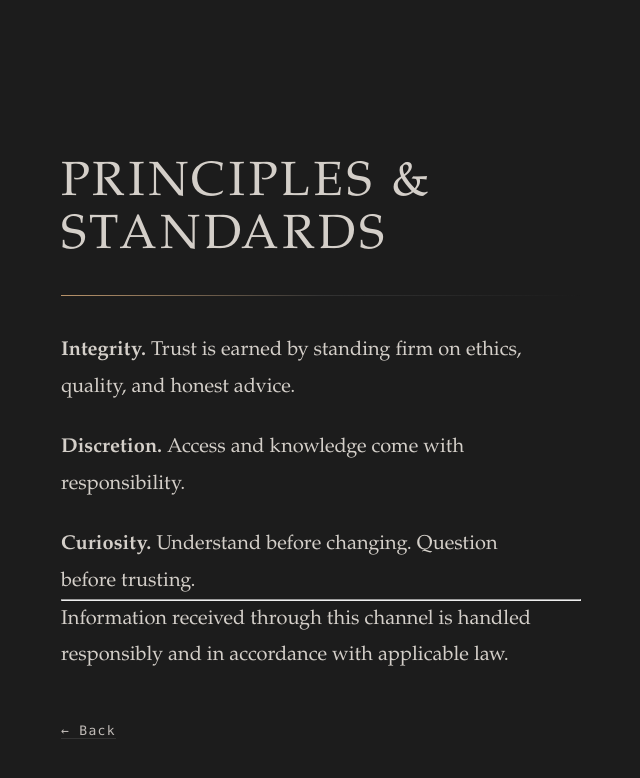
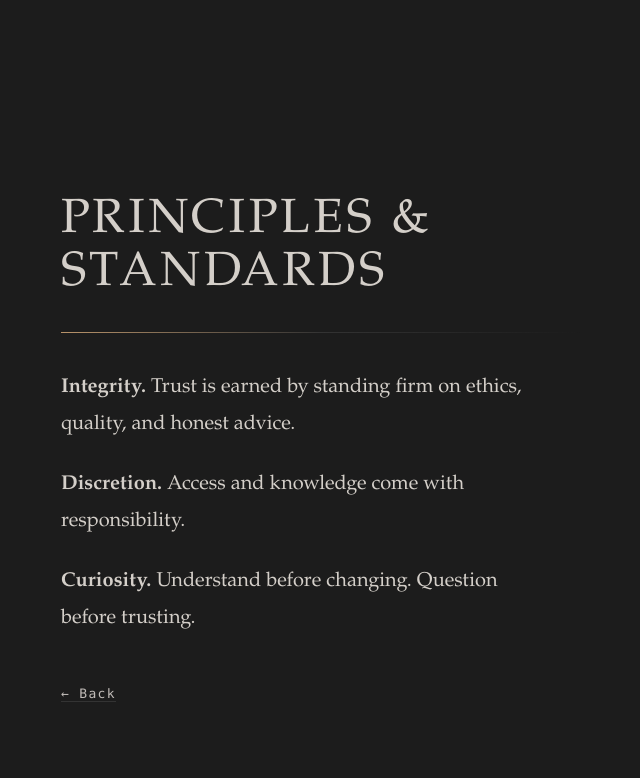
Before and after one commit to drj-diskret/drj-diskret.github.io, a Jekyll site: the page built from standards.md, in a window 1280 px wide. Shown: the top 778 px of the page, without its empty margins (319-959 px from the left). Built offline with Jekyll 4.4.1, drawn with Linux system fonts in a browser that asks for light colours.

Commit message:
Update standards.md

```diff
--- a/standards.md
+++ b/standards.md
@@ -15,11 +15,6 @@ layout: default
 
   <p><strong>Curiosity.</strong> Understand before changing. Question before trusting.</p>
 
-  <hr>
-
-  <p class="legal-note">
-    Information received through this channel is handled responsibly and in accordance with applicable law.
-  </p>
 </div>
 
 <footer><a href="/" class="footer-link">← Back</a></footer>
```
